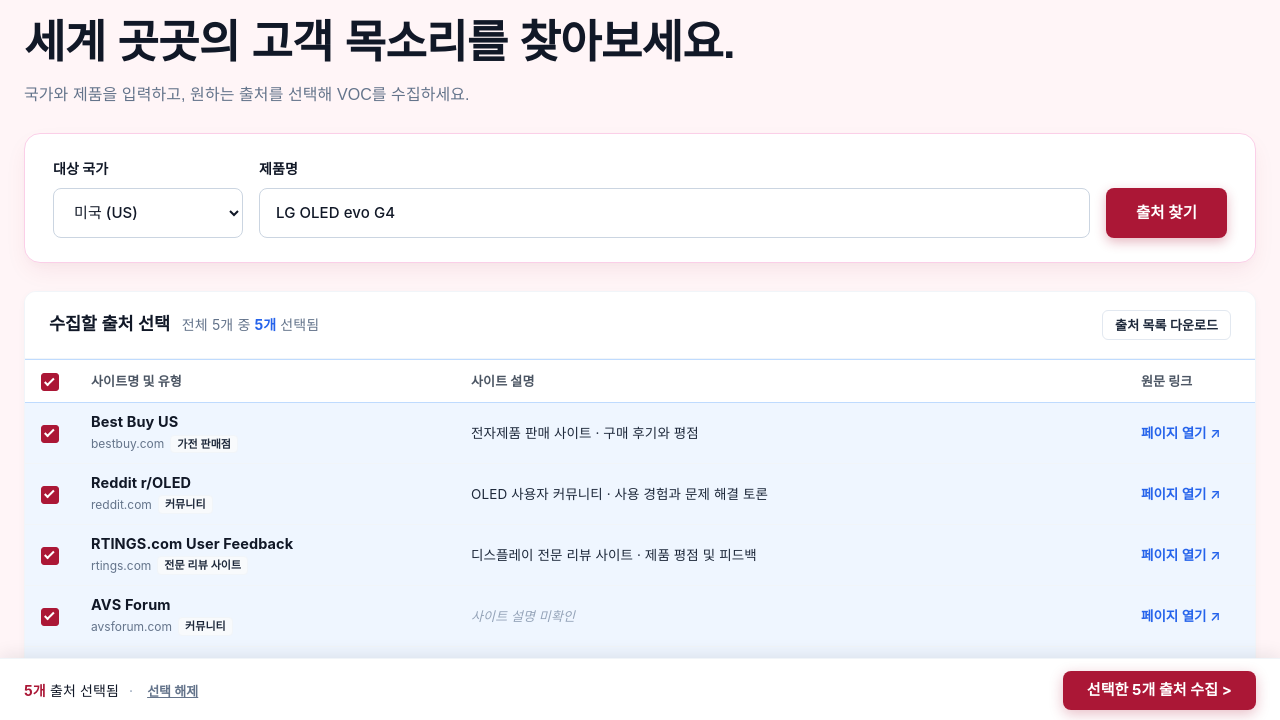
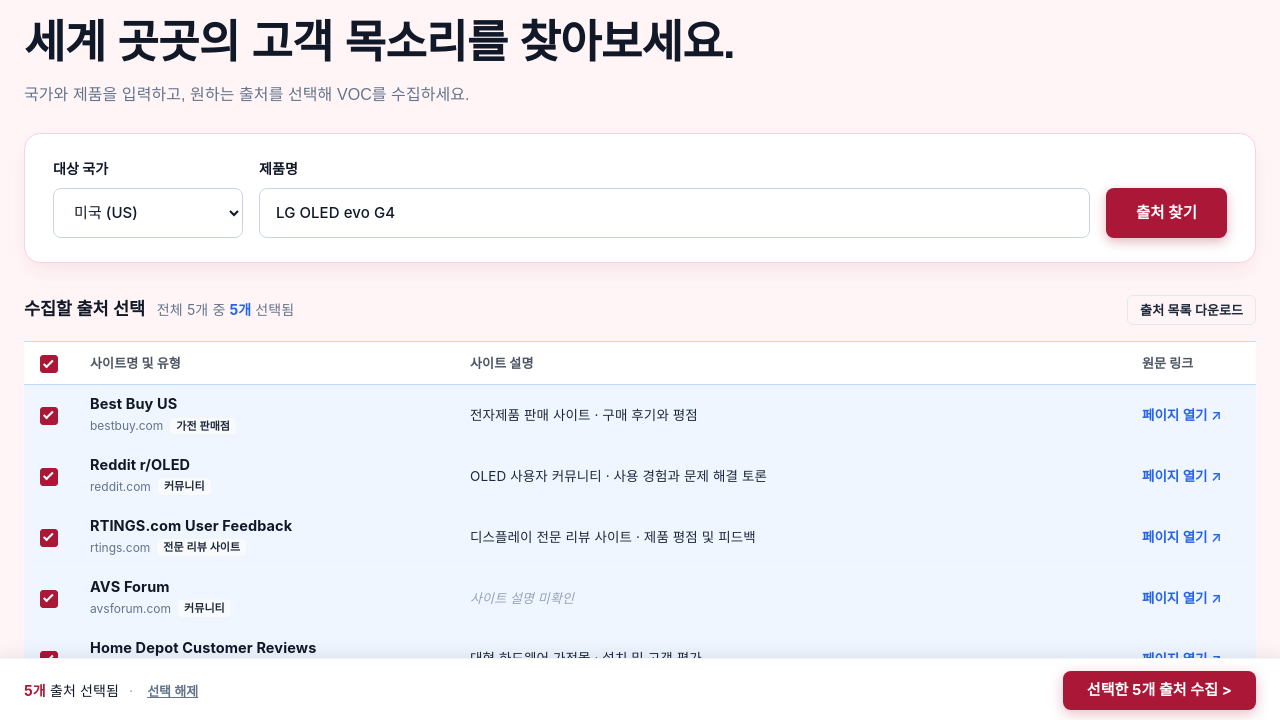
Before and after one commit to wjdals0122/gloabl_VOC_, a website: page global-voc-agent/dashboard/index.html in a window 1280 px wide. Shown: the part 78-798 px from the top of the page. Drawn offline with Linux system fonts and the light colour scheme; a web font is replaced by a local one.

Commit message:
style: remove white card box around table title and notes for clear separation from search card

```diff
--- a/global-voc-agent/dashboard/css/style.css
+++ b/global-voc-agent/dashboard/css/style.css
@@ -707,20 +707,20 @@ body {
    4. 출처 목록 테이블 (선택 / 사이트명 및 유형 / 사이트 설명 / 원문)
    ========================================================================== */
 .source-table-card {
-  background-color: var(--bg-surface);
-  border: 1px solid var(--border-subtle);
-  border-radius: 12px;
-  overflow: hidden;
-  box-shadow: var(--shadow-card);
+  background-color: transparent;
+  border: none;
+  border-radius: 0;
+  box-shadow: none;
+  margin-top: 32px;
 }
 
 .table-top-bar {
-  padding: 18px 24px;
+  padding: 0 0 16px 0;
   display: flex;
   align-items: center;
   justify-content: space-between;
-  border-bottom: 1px solid var(--border-subtle);
-  background-color: var(--bg-surface);
+  border-bottom: none;
+  background-color: transparent;
 }
 
 .top-bar-left {
@@ -957,9 +957,8 @@ body {
 
 /* 목록 카드 내부 푸터 안내 문구 */
 .table-footer-note {
-  padding: 12px 24px;
-  border-top: 1px solid var(--border-subtle);
-  background-color: var(--bg-surface-elevated);
+  padding: 14px 4px;
+  background-color: transparent;
   font-size: 13px;
   color: var(--text-muted);
 }
```
